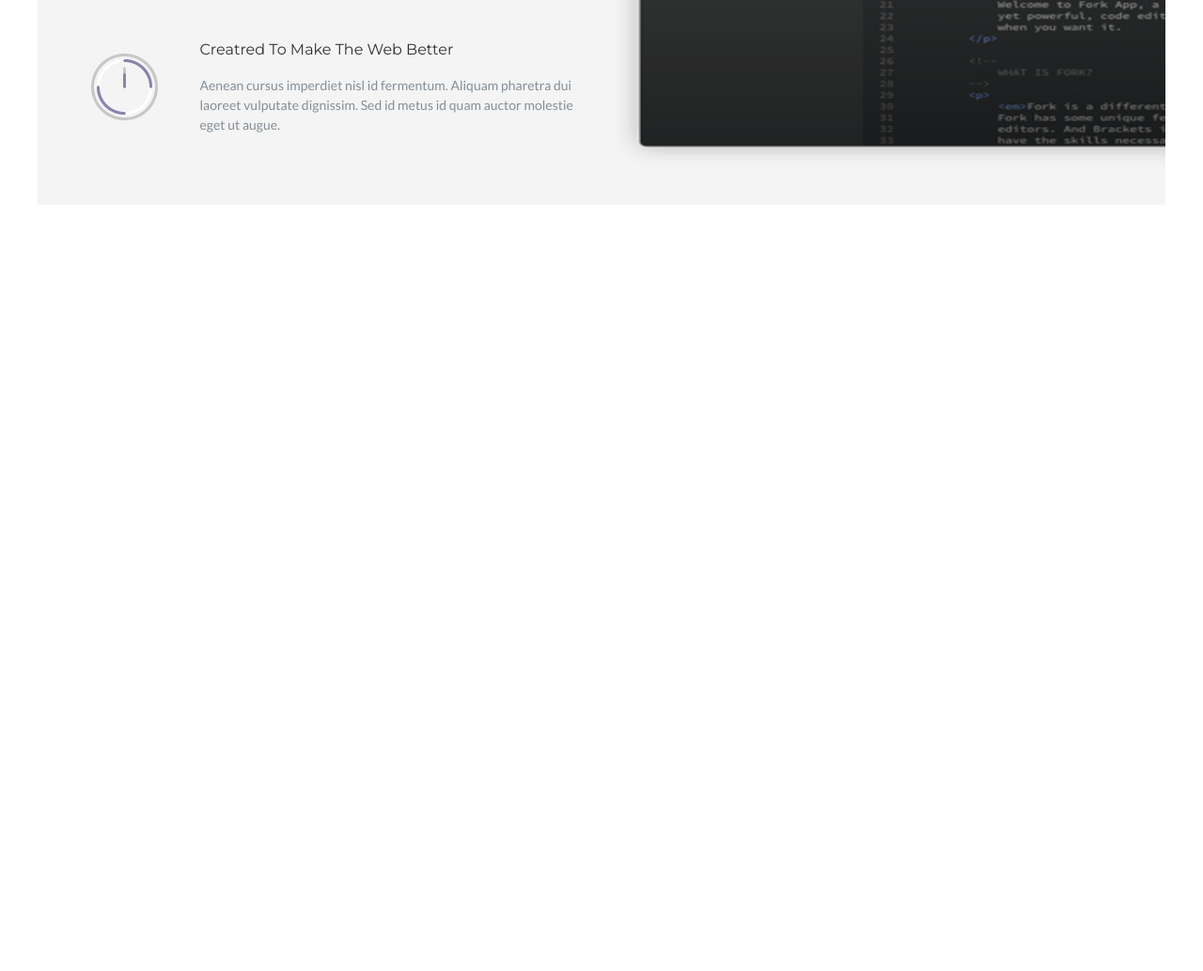
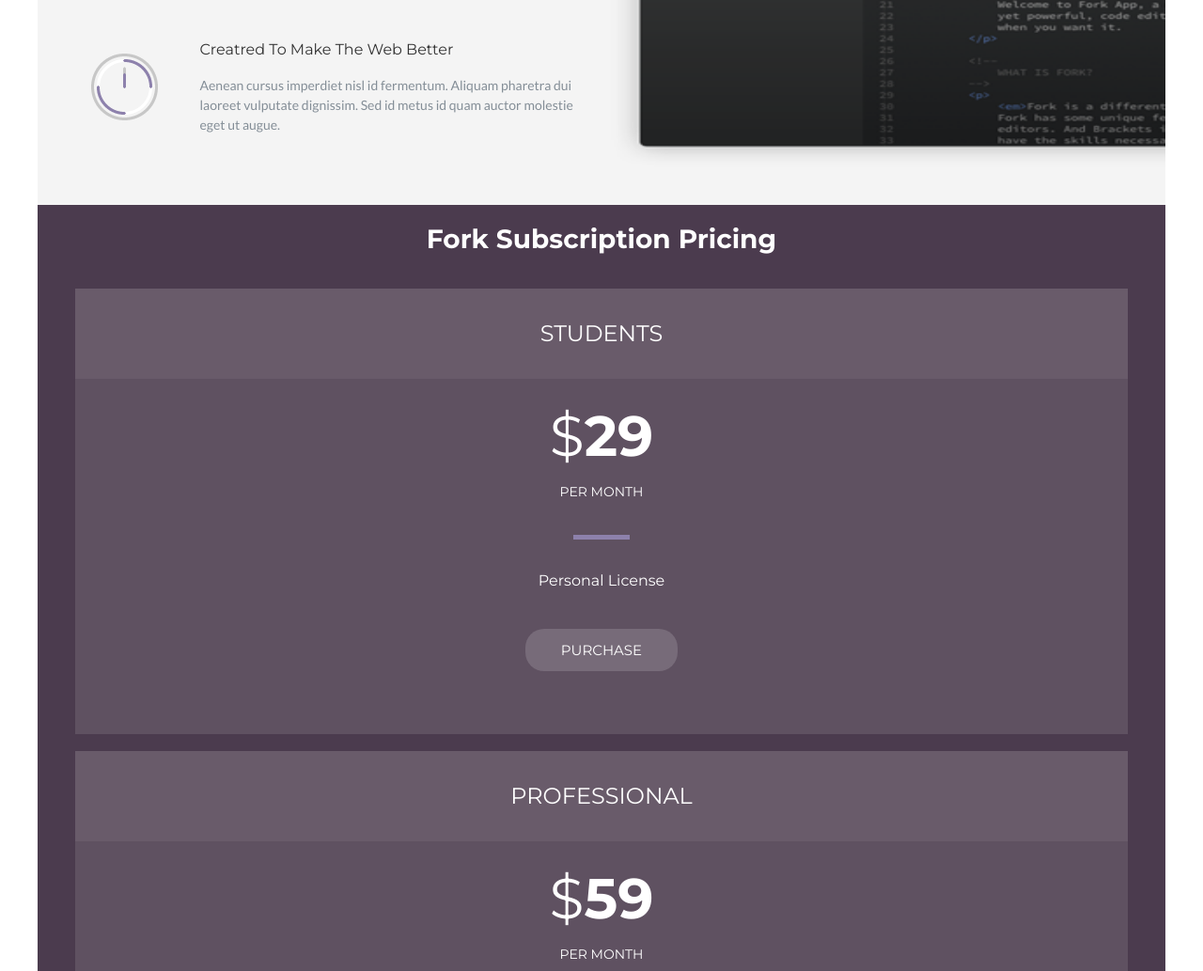
Before and after one commit to Slavon2020/step-project-forkio, a website: page index.html in a window 1280 px wide. Shown: the part 923-1956 px from the top of the page at 94% size. Before the commit the page ends 1141 px from the top, so only its background shows below. Drawn offline with Linux system fonts and the light colour scheme.

Commit message:
pricing | on 320px is done

```diff
--- a/index.html
+++ b/index.html
@@ -92,6 +92,46 @@
         </div>
     </section>
     <section class="reviews"></section>
-    <section class="pricing"></section>
+    <section class="pricing container">
+        <h2 class="pricing__heading">Fork Subscription Pricing</h2>
+        <div class="pricing__cards">
+            <div class="pricing-card">
+                <h3 class="pricing-card__category">Students</h3>
+                <div class="pricing-card__price">
+                    <p class="pricing-card__price-value"><span class="currency">$</span>29</p>
+                    <p class="pricing-card__price-period">per month</p>
+                </div>
+                <p class="pricing-card__type">Personal License</p>
+                <button class="pricing-card__purchase-btn">purchase</button>
+            </div>
+            <div class="pricing-card">
+                <h3 class="pricing-card__category">Professional</h3>
+                <div class="pricing-card__price">
+                    <p class="pricing-card__price-value"><span class="currency">$</span>59</p>
+                    <p class="pricing-card__price-period">per month</p>
+                </div>
+                <p class="pricing-card__type">Professional License<br>Email support</p>
+                <button class="pricing-card__purchase-btn">purchase</button>
+            </div>
+            <div class="pricing-card pricing-card-scaled">
+                <h3 class="pricing-card__category">Agency</h3>
+                <div class="pricing-card__price">
+                    <p class="pricing-card__price-value"><span class="currency">$</span>99</p>
+                    <p class="pricing-card__price-period">per month</p>
+                </div>
+                <p class="pricing-card__type">1-12 Team Members<br>Phone Support</p>
+                <button class="pricing-card__purchase-btn">purchase</button>
+            </div>
+            <div class="pricing-card">
+                <h3 class="pricing-card__category">Enterprise</h3>
+                <div class="pricing-card__price">
+                    <p class="pricing-card__price-value"><span class="currency">$</span>159</p>
+                    <p class="pricing-card__price-period">per month</p>
+                </div>
+                <p class="pricing-card__type">Unlimited Team Members<br>24/ 7 Phone Support</p>
+                <button class="pricing-card__purchase-btn">purchase</button>
+            </div>
+        </div>
+    </section>
 </body>
 </html>
--- a/src/scss/sections/pricing/_pricing-styles.scss
+++ b/src/scss/sections/pricing/_pricing-styles.scss
@@ -0,0 +1,135 @@
+.pricing {
+    display: flex;
+    flex-direction: column;
+    justify-content: center;
+    align-items: center;
+    padding-top: 15px;
+    padding-bottom: 15px;
+    background: #4B3B4E;
+
+    &__heading {
+        margin-bottom: 32px;
+        text-align: center;
+        font-family: 'Montserrat', sans-serif;
+        font-style: normal;
+        font-weight: bold;
+        font-size: 28px;
+        line-height: 42px;
+        color: #FFFFFF;
+    }
+    &__cards {
+        display: flex;
+        flex-direction: column;
+        align-items: center;
+        width: calc(100% - 60px);
+    }
+    & button {
+        outline: none;
+        border: none;
+    }
+}
+
+.pricing-card {
+    width: 100%;
+    &:not(:last-child) {
+        margin-bottom: 18px;
+    }
+    padding-bottom: 67px;
+    background: #5F5161;
+
+    &__category {
+        width: 100%;
+        margin-bottom: 30px;
+        padding: 36px 0;
+        font-family: 'Montserrat', sans-serif;
+        text-align: center;
+        font-size: 24px;
+        line-height: 24px;
+        text-transform: uppercase;
+        color: #FFFFFF;
+        background: #695B6A;
+    }
+
+    &__price {
+        &::after {
+            content: '';
+            display: block;
+            width: 60px;
+            height: 5px;
+            background-color: #8D81AC;
+            margin: 38px auto 30px;
+        }
+        &-value {
+            margin-bottom: 20px;
+            font-family: 'Montserrat', sans-serif;
+            font-size: 60px;
+            line-height: 62px;
+            font-weight: bold;
+            text-transform: uppercase;
+            color: #FFFFFF;
+            text-align: center;
+            & .currency {
+                font-weight: normal;
+            }
+        }
+        &-period {
+            font-family: 'Montserrat', sans-serif;
+            font-size: 14px;
+            line-height: 16px;
+            text-align: center;
+            text-transform: uppercase;
+            color: #FFFFFF;
+        }
+    }
+
+    &__type {
+        margin-bottom: 37px;
+        font-family: Montserrat;
+        font-style: normal;
+        font-weight: normal;
+        font-size: 16px;
+        line-height: 28px;
+        text-align: center;
+        color: #FFFFFF;
+    }
+
+    &__purchase-btn {
+        display: block;
+        margin: 0 auto;
+        padding: 15px 38px;
+        background-color: #776B79;
+        font-family: 'Montserrat';
+        font-size: 15px;
+        line-height: 15px;
+        text-transform: uppercase;
+        color: #FFFFFF;
+        border-radius: 20px;
+    }
+
+    &-scaled {
+        height: 560px;
+        width: calc(100% + 40px);
+        padding-bottom: 0;
+        background-color: #473249;
+        & .pricing-card__category {
+            padding: 43px 0;
+            margin-bottom: 14px;
+            background-color: #3F2C41;
+        }
+        & .pricing-card__price {
+        &::after {
+            margin-top: 46px;
+            margin-bottom: 40px;
+        }
+        &-value {
+            font-size: 82px;
+            line-height: 84px;
+        }
+    }
+    & .pricing-card__purchase-btn {
+        padding: 19px 48px;
+        background: #635164;
+    }
+
+}
+}
```
Also changed, not shown: dist/css/style.css, dist/img/advantages-img/test-img.jpg (added), dist/img/hero-img/test-img.jpg (added), dist/img/pricing-img/test-img.jpg (added), dist/img/reviews-img/test-img.jpg (added), dist/img/stats-img/test-img.jpg (added).
